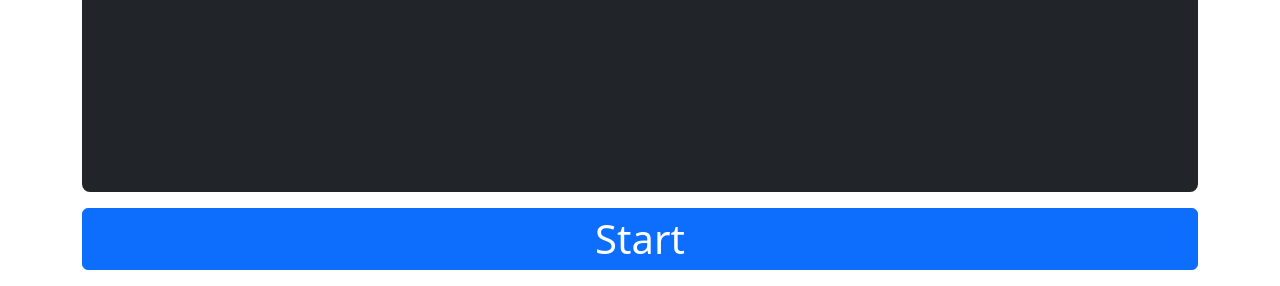
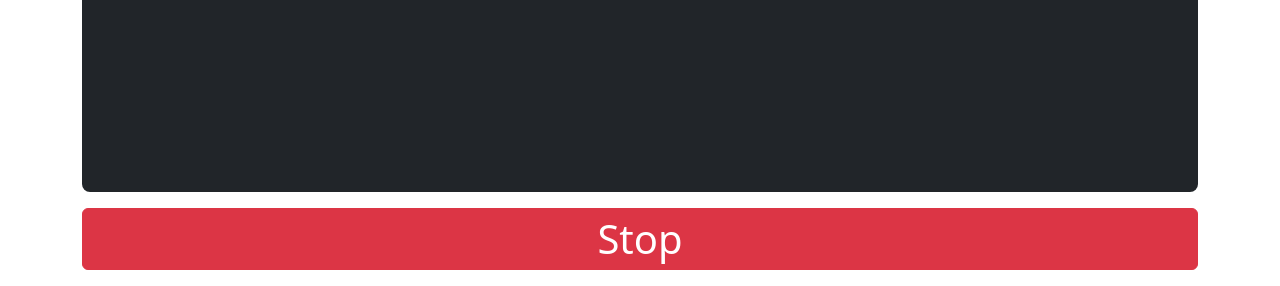
Before and after one commit to ErikSooares/App-Ride, a plain HTML site: page speedometer.html in a window 1280 px wide. Both pictures are taken after a click on the button "Start". Shown: the part 514-800 px from the top of the page. Drawn offline with nearby package versions, Linux system fonts and the light colour scheme.

Commit message:
first commit

```diff
--- a/speedometer.html
+++ b/speedometer.html
@@ -19,5 +19,7 @@
             <button class="btn btn-primary mb-3" id="btnStart"><span class="display-6">Start</span></button>
             <button class="btn btn-danger d-none mb-3" id="btnStop"><span class="display-6">Stop</span></button>
         </div>
+
+        <script src="speedometer.js"></script>
     </body>
 </html>
--- /dev/null
+++ b/speedometer.js
@@ -0,0 +1,13 @@
+const speedElement = document.querySelector("#speed");
+const btnStart = document.querySelector("#btnStart");
+const btnStop = document.querySelector("#btnStop");
+
+btnStart.addEventListener("click", ()=>{
+    btnStart.classList.add("d-none");
+    btnStop.classList.remove("d-none");
+})
+
+btnStop.addEventListener("click", ()=>{
+    btnStart.classList.remove("d-none");
+    btnStop.classList.add("d-none");
+})
```
